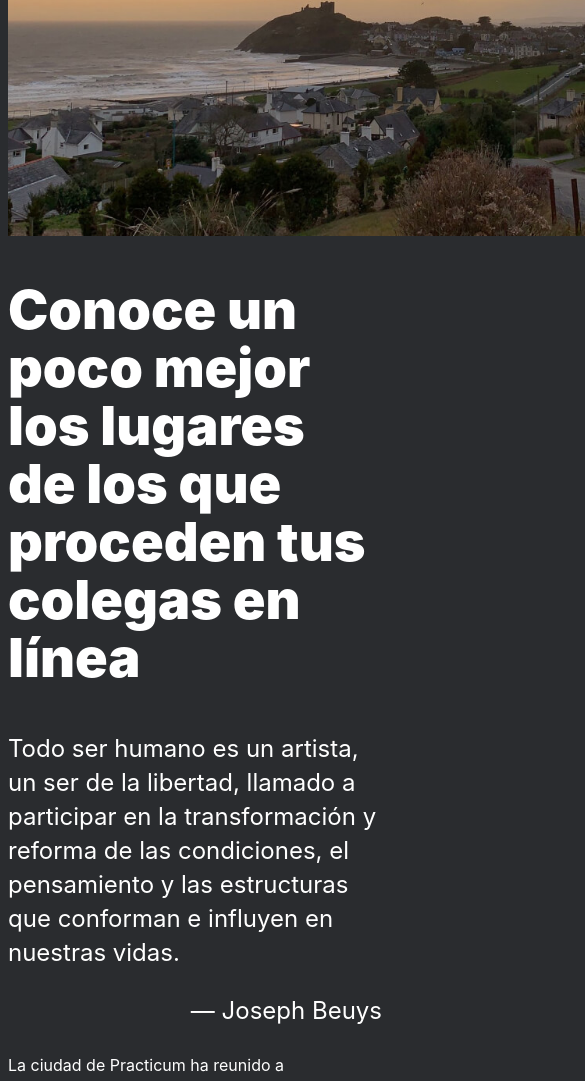
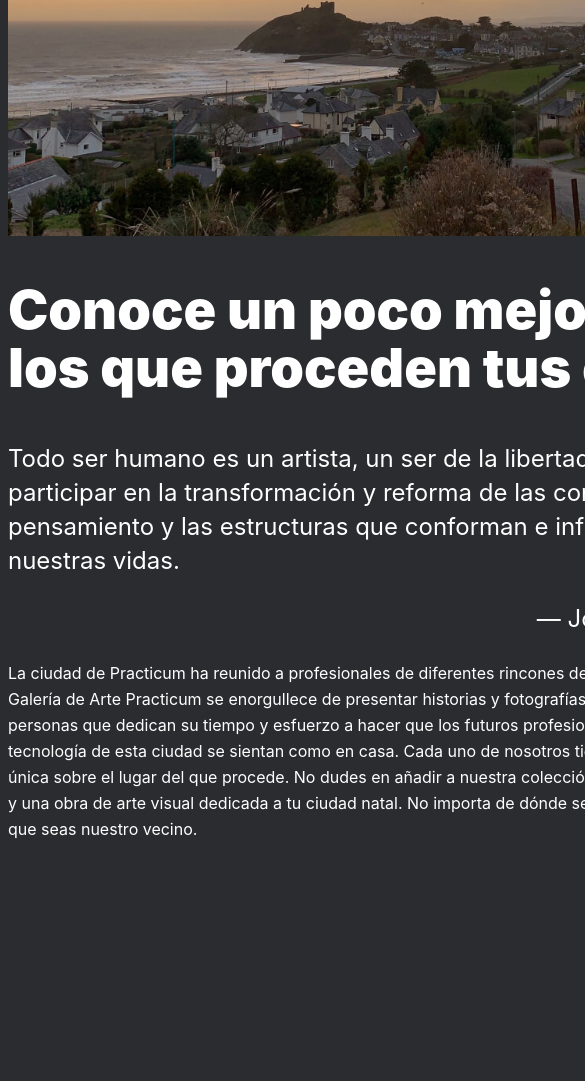
Before and after one commit to aegisnull/practicum-art-gallery, a plain HTML site: page index.html in a window 390 px wide. Shown: the part 814-1895 px from the top of the page, 585 px wide, since content can reach past the window. After the commit the page ends 1672 px from the top, so only its background shows below. Drawn offline with Linux system fonts and the light colour scheme; a web font is replaced by a local one.

Commit message:
Add media queries for intro block

```diff
--- a/blocks/intro/__title/intro__title.css
+++ b/blocks/intro/__title/intro__title.css
@@ -2,4 +2,7 @@
   font-size: 54px;
   line-height: 58px;
   font-weight: 900;
+  width: 1017px;
+  margin-left: auto;
+  margin-right: auto;
 }
--- a/blocks/intro/intro.css
+++ b/blocks/intro/intro.css
@@ -2,3 +2,15 @@
   font-family: "Inter", serif;
   color: #fff;
 }
+
+@media screen and (max-width: 768px) {
+  .intro {
+    width: 720px;
+  }
+}
+
+@media screen and (max-width: 320px) {
+  .intro {
+    width: 288px;
+  }
+}
```
